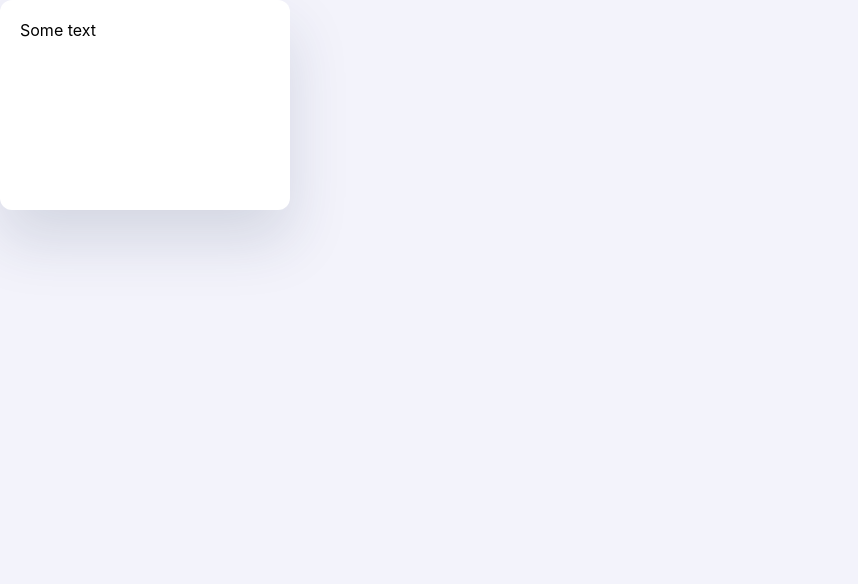
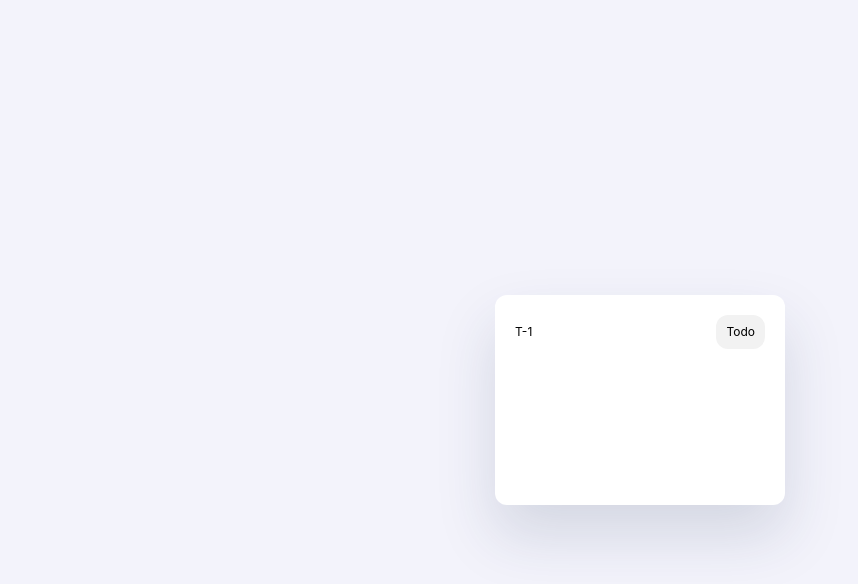
Before and after one commit to Ecaterina1991/react-app-nr2, a React (Create React App) app: page / in a window 1280 px wide. Shown: the top 584 px of the page, without its empty margins (0-858 px from the left). Built offline with nearby package versions, Linux system fonts and the light colour scheme.

Commit message:
styling one component 1

```diff
--- a/src/App.css
+++ b/src/App.css
@@ -1,4 +1,7 @@
 .app-container {
   background-color: #f3f3fb;
   min-height: 100vh;
+  display: flex;
+  justify-content: center;
+  align-items: center;
 }
--- a/src/components/task-card/TaskCard.css
+++ b/src/components/task-card/TaskCard.css
@@ -6,3 +6,31 @@
   border-radius: 12px;
   padding: 20px;
 }
+
+.card-header {
+  display: flex;
+  justify-content: space-between;
+  align-items: center;
+}
+
+.card-header p {
+  margin: 0;
+  font-size: 12px;
+  line-height: 14px;
+}
+
+.card-content {
+  text-align: left;
+}
+
+.card-footer {
+  display: flex;
+  justify-content: flex-end;
+  align-items: center;
+}
+
+.badge {
+  background-color: #f2f2f2;
+  padding: 10px;
+  border-radius: 12px;
+}
--- a/src/components/task-card/TaskCard.js
+++ b/src/components/task-card/TaskCard.js
@@ -1,7 +1,19 @@
 import "./TaskCard.css";
 
 function TaskCard() {
-  return <div className="card-wrapper">Some text</div>;
+  return (
+    <div className="card-wrapper">
+      <div className="card-header">
+        <p className="task-id">T-1</p>
+
+        <div className="badge">
+          <p>Todo</p>
+        </div>
+      </div>
+      <div className="card-content"></div>
+      <div className="card-footer"></div>
+    </div>
+  );
 }
 
 export default TaskCard;
```
